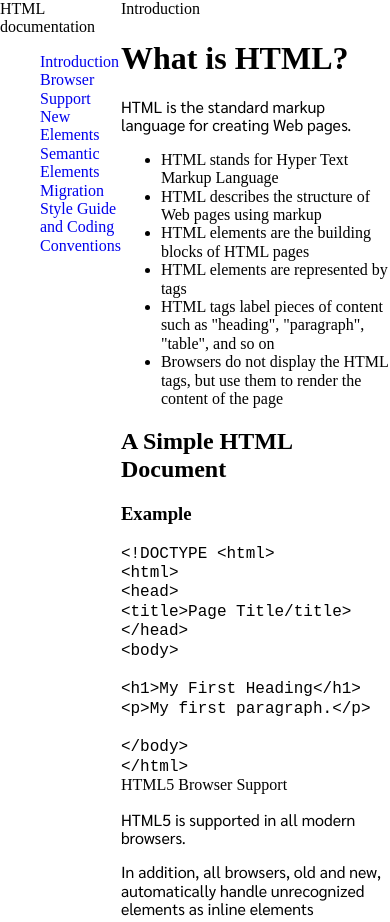
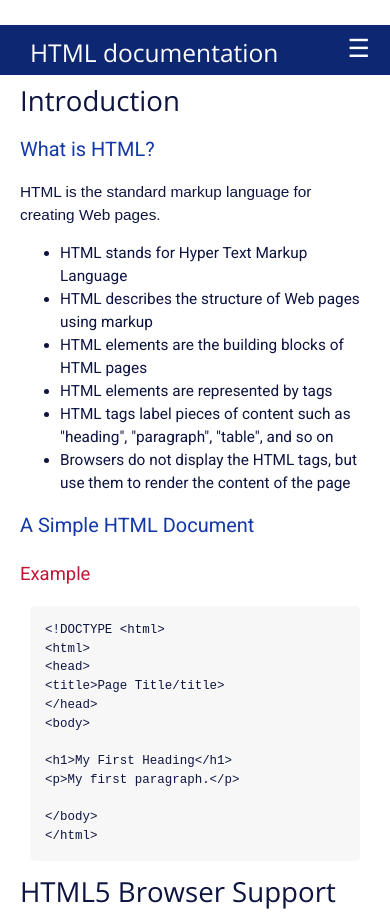
Before and after one commit to vanesadeneb/FCC, a plain HTML site: page technical-documentation-page/index.html in a window 390 px wide. Shown: the top 922 px of the page. Drawn offline with nearby package versions, Linux system fonts and the light colour scheme; files that its build step writes are made by us from their sources.

Commit message:
adding css style and some structure to the page

```diff
--- a/technical-documentation-page/css/style.css
+++ b/technical-documentation-page/css/style.css
@@ -1,13 +1,123 @@
 body{
-    display:flex;
-    font-family: 'Noto Serif SC', serif;
+    font-family: 'Roboto', sans-serif;
+    font-size: 0.96em;
+    line-height: 1.5;
+    color: #0D1440;
 }
 nav ul li{
     list-style-type: none;
 }
 a{
     text-decoration: none;
+    color:  #0E2773;
 }
 p{
     font-family: 'Sarabun', sans-serif;
 }
+.navbar{
+    border-right: solid 1px #BF1736;
+    position:fixed;
+    top: 25px;
+    min-width: 290px;
+    width: 300px;
+    height: 100%;
+}
+.navbar .icon {
+    display: none;
+  }
+#main-doc{
+    margin-left: 310px;
+    padding: 20px;
+}
+header {
+    font-family: 'Open Sans', sans-serif;
+}
+h1, h2{
+    font-size: 1.3em;
+    font-weight:normal;
+    color: #1438A6
+}
+h3{
+    font-size: 1.2em;
+    font-weight:normal;
+    color: #BF1736;
+}
+nav header{
+    text-align: center;
+    font-size: 1.6em;
+    color: #0D1440;
+}
+#main-doc header{
+    text-align: left;
+    font-size: 1.8em;
+    color: #0D1440;
+}
+code {
+    display: block;
+    text-align: left;
+    line-height: 1.5;
+    background-color: #f7f7f7;
+    padding: 15px;
+    margin: 10px;
+    border-radius: 5px;
+    font-family: monospace;
+}
+@media (max-width: 600px) {
+    .navbar, .navbar-responsive{
+        width: 100%;
+        height: 30px;
+        background-color: #0E2773;
+        padding: 10px;
+    }
+    .navbar header, .navbar-responsive header{
+        text-align: left;
+        margin-left: 20px;
+        color: white;
+    }
+    .navbar ul{
+        margin: 5px;
+    }
+    .navbar li:not(:last-child){
+        display: none;
+    }
+    .navbar li .icon, .navbar-responsive li .icon {
+        font-size:25px;
+        color: white;
+        float: right;
+        display: block;
+        position: absolute;
+        right: 40px;
+        top: 5px;
+      }
+      .navbar-responsive header{
+        color: white;
+    }
+    .navbar-responsive ul{
+        padding: 0px;
+        background-color: #0E2773;
+        position: absolute;
+        top: 36px;
+        left: 0px;
+        width: 100%;
+    }
+      .navbar-responsive li .icon {
+        position: absolute;
+        right: 40px;
+        top: -40px;
+      }
+      .navbar-responsive li {
+        float: none;
+        display: block;
+        text-align: left;
+        margin-left: 35px;
+        margin-top: 10px;
+      }
+      .navbar-responsive a{
+          color: white;
+      }
+      #main-doc{
+        margin-left:0px;
+        margin-top: 60px;
+        padding: 20px;
+    }
+  }
--- a/technical-documentation-page/index.html
+++ b/technical-documentation-page/index.html
@@ -5,12 +5,14 @@
   <meta name="viewport" content="width=device-width, initial-scale=1.0">
   <meta http-equiv="X-UA-Compatible" content="ie=edge">
   <link rel="stylesheet" href="css/normalize.css">
-  <link href="https://fonts.googleapis.com/css?family=Sarabun:100,400|Noto+Serif+SC:200,400" " rel="stylesheet">
   <link rel="stylesheet" href="css/style.css">
+  <link href="https://fonts.googleapis.com/css?family=Open+Sans|Roboto&display=swap" rel="stylesheet">
+  <link rel="stylesheet" media="(max-width: 800px)" href="style.css" />
+  <link rel="stylesheet" href="https://cdnjs.cloudflare.com/ajax/libs/font-awesome/4.7.0/css/font-awesome.min.css">
   <title>HTML 5 Documentation</title>
 </head>
 <body>
-  <nav id="navbar">
+  <nav id="navbar" class="navbar">
     <header id="html_documentation">HTML documentation</header>
       <ul>
         <li><a href="#introduction" class="nav-link">Introduction</a></li>
@@ -19,6 +21,7 @@
         <li><a href="#semantic" class="nav-link">Semantic Elements</a></li>
         <li><a href="#migration" class="nav-link">Migration</a></li>
         <li><a href="#style_guide" class="nav-link">Style Guide and Coding Conventions</a></li>
+        <li><a href="javascript:void(0);" class="icon" onclick="myFunction()">&#9776;</a></li>
       </ul>
   </nav>
   <main id="main-doc">
@@ -169,5 +172,15 @@
       </code>
     </section>
   </main>
+  <script>
+    function myFunction() {
+      var x = document.getElementById("navbar");
+      if (x.className === "navbar") {
+        x.className += "-responsive";
+      } else {
+        x.className = "navbar";
+      }
+    }
+  </script>
 </body>
 </html>
```
Lines whose indentation alone changed are shown as unchanged.
